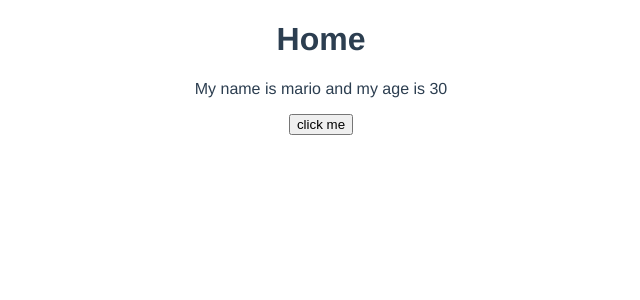
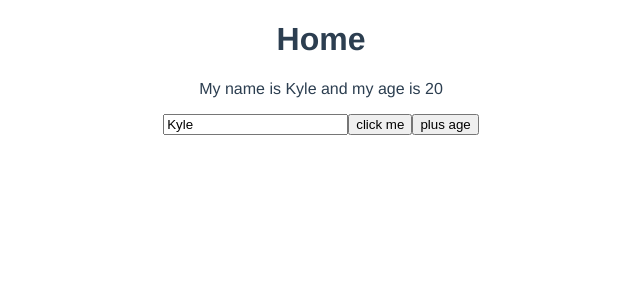
Before and after one commit to jay183145/composition-api, a Vue app: page / in a window 1280 px wide. Shown: the top 300 px of the page, without its empty margins (319-959 px from the left). Built offline with nearby package versions, Linux system fonts and the light colour scheme.

Commit message:
use refs for reactivity

```diff
--- a/src/views/Home.vue
+++ b/src/views/Home.vue
@@ -2,7 +2,9 @@
   <div class="home">
     <h1>Home</h1>
     <p ref="p">My name is {{ name }} and my age is {{ age }}</p>
+    <input type="text" v-model="name">
     <button @click="handleClick">click me</button>
+    <button @click="age++">plus age</button>
   </div>
 </template>
 
@@ -13,17 +15,15 @@
   name: 'Home',
   setup() {
 
-    const p = ref(null)
-    let name = 'mario'
-    let age = 30
+    let name = ref('Kyle')
+    let age = ref(20)
 
-    const handleClick = (e) => {
-      console.log(p, p.value)
-      p.value.classList.add('DoM')
-      p.value.textContent ="I Made it!"
+    const handleClick = () => {
+      name.value = 'Bill'
+      age.value = 30
     }
 
-    return { name, age, handleClick, p }
+    return { name, age, handleClick}
   },
 }
 </script>
```
